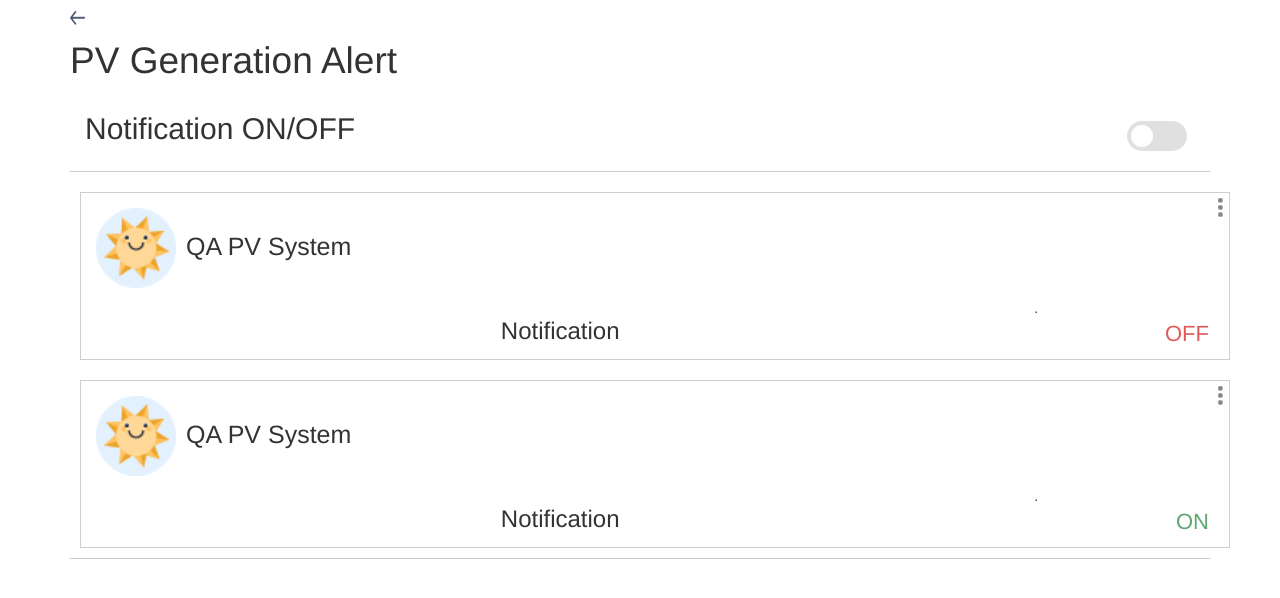
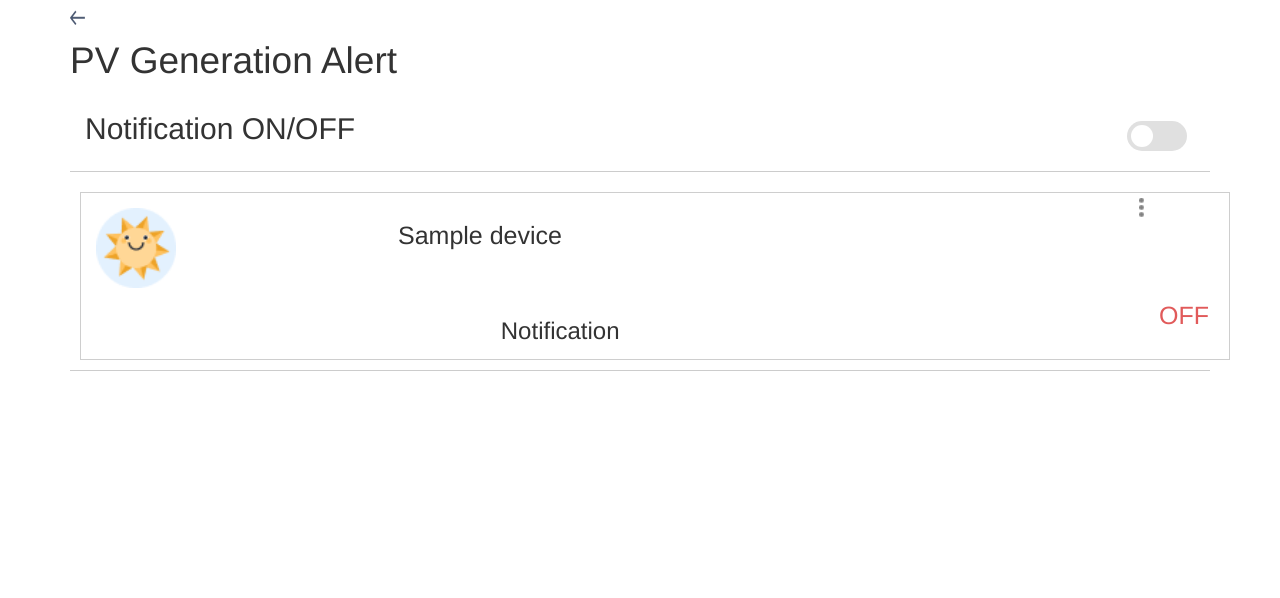
Before and after one commit to panda109/tsfm, a Flask app: template app/templates/index.html in a window 1280 px wide. Shown: the top 598 px of the page. Run offline with Flask 2, Linux system fonts and the light colour scheme; the template is opened without the code that fills it: most values are stand-ins (such as "Sample title", 1, 10 or a date in 2020); some libraries are stand-ins or nearby versions.

Commit message:
index.html models views

```diff
--- a/app/main/views.py
+++ b/app/main/views.py
@@ -9,7 +9,10 @@ from sqlalchemy import exists
 
 @main.route('/hello')
 def publish_hello():
-    return render_template('index.html')
+    userid = 'd76ca10d-5fe1-459f-ad05-f18ab4215568'
+    devicelist = Device_Info.get_by_userid(userid)
+    return render_template('index.html',devices = devicelist)
+    #return render_template("product/order.html", orders=orders, catalogs=catalogs, message=message)
 
 @main.route('/setting')
 def publish_setting():
--- a/app/models.py
+++ b/app/models.py
@@ -4,6 +4,7 @@ from flask import current_app
 from flask_login import UserMixin
 from itsdangerous import TimedJSONWebSignatureSerializer as Serializer
 from werkzeug.security import generate_password_hash, check_password_hash
+from . import db
 #add JsonEncodedDict support
 #from app.JsonEncodedDict import JsonEncodedDict
 from . import db
@@ -33,6 +34,11 @@ class Device_Info(UserMixin, db.Model):
     user_id = db.Column(db.String(64))
     associated = db.Column(db.String(64))
     notify = db.Column(db.String(64), default ="ON")
+
+    @classmethod
+    def get_by_userid(cls, userid):
+        devices = Device_Info.query.filter_by(user_id=userid)
+        return devices
 
     def __repr__(self):
         return "<Device Info(UUID='%s', Name='%s', Model='%s')>" % (
--- a/app/templates/index.html
+++ b/app/templates/index.html
@@ -4,51 +4,42 @@
 
 {% block page_content %}
 <div class="container">
+
+{% for device in devices.all() %}
 	<div class="row" style="border:10px white dashed;">
 				<div class="col-xs-12 col-sm-12" style="border-width:0.5px;border-style:solid;border-color:#BBBCBCB8;padding:5px;">
 						<div class="row">
-							<div class="col-xs-10 col-sm-10" style="font-size:25px">
-								<img src="{{ url_for('static', filename='img/Smartmeter_icon_Nonactive.png') }}" width="100" height="100" style="border:10px white dashed;" >QA PV System</>
+							<div class="col-xs-3 col-sm-" style="font-size:25px;">
+								<img src="{{ url_for('static', filename='img/Smartmeter_icon_Nonactive.png') }}" width="100" height="100" style="border:10px white dashed;" ></>
 							</div>
-
-							<div class="col-xs-2 col-sm-2"  style="text-align:right">
+							<div class="col-xs-7 col-sm-7" style="font-size:25px;border:20px white dashed;">
+							{{ device.name }}
+							</div>
+							<div class="col-xs-2 col-sm-2"  style="text-align:center">
 								<img src="{{ url_for('static', filename='img/Vector.png') }}" width="6" height="20" style="border:2px white" >
 							</div>
 						</div>
-							<div class="col-xs-10 col-sm-10"  style="text-align:center" >
+
+						<div>
+							<div class="col-xs-1 col-sm-1">
+							</div>
+							<div class="col-xs-8 col-sm-8"  style="text-align:center" >
 								<h3>Notification</>
-							</div>.
+							</div>
 
-	 						<div class="col-xs-2 col-sm-2"  style="text-align:right;font-size:22px;color:#E15A5A" >
-								 OFF
-							</div>
+							{% if device.online_status == "OFFLINE" %}
+		 						<div class="col-xs-3 col-sm-3"  style="text-align:right;font-size:25px;color:#E15A5A" >
+									 OFF
+								</div>
+							{% else %}
+								<div class="col-xs-3 col-sm-3"  style="text-align:right;font-size:25px;color:#5EA76E" >
+									 ON
+								</div>
+							{% endif %}
+						</div>
 				</div>
 	</div>
-
-
-	<div class="row" style="border:10px white dashed;">
-				<div class="col-xs-12 col-sm-12" style="border-width:0.5px;border-style:solid;border-color:#BBBCBCB8;padding:5px;">
-						<div class="row">
-							<div class="col-xs-10 col-sm-10" style="font-size:25px">
-								<img src="{{ url_for('static', filename='img/Smartmeter_icon_Nonactive.png') }}" width="100" height="100" style="border:10px white dashed;" >QA PV System</>
-							</div>
-
-							<div class="col-xs-2 col-sm-2"  style="text-align:right">
-								<img src="{{ url_for('static', filename='img/Vector.png') }}" width="6" height="20" style="border:2px white" >
-							</div>
-						</div>
-							<div class="col-xs-10 col-sm-10"  style="text-align:center" >
-								<h3>Notification</>
-							</div>.
-
-	 						<div class="col-xs-2 col-sm-2"  style="text-align:right;font-size:22px;color:#5EA76E" >
-								 ON
-							</div>
-				</div>
-	</div>
-
-
-
+{% endfor %}
 
 </div>
 {% endblock %}
```
Also changed, not shown: config.py (+5 -7 lines).
